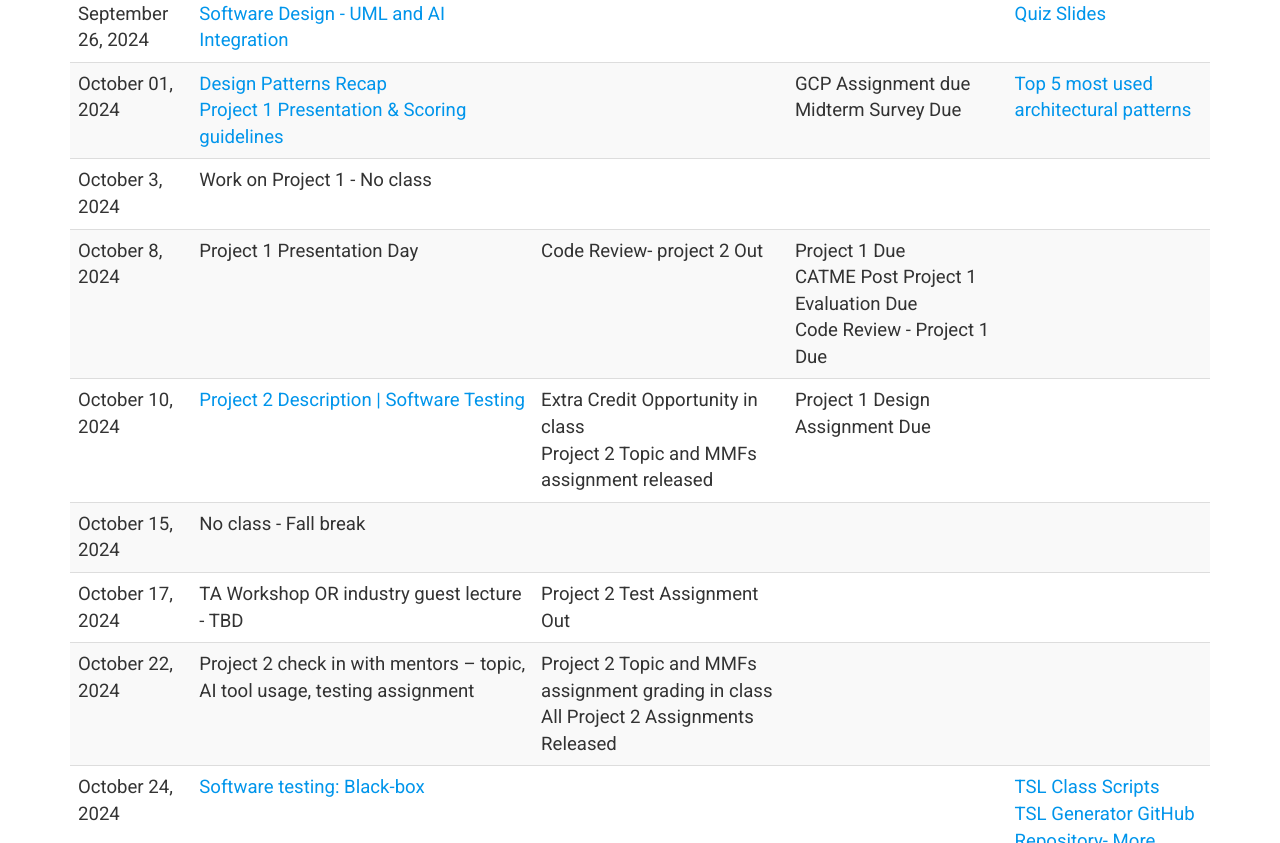
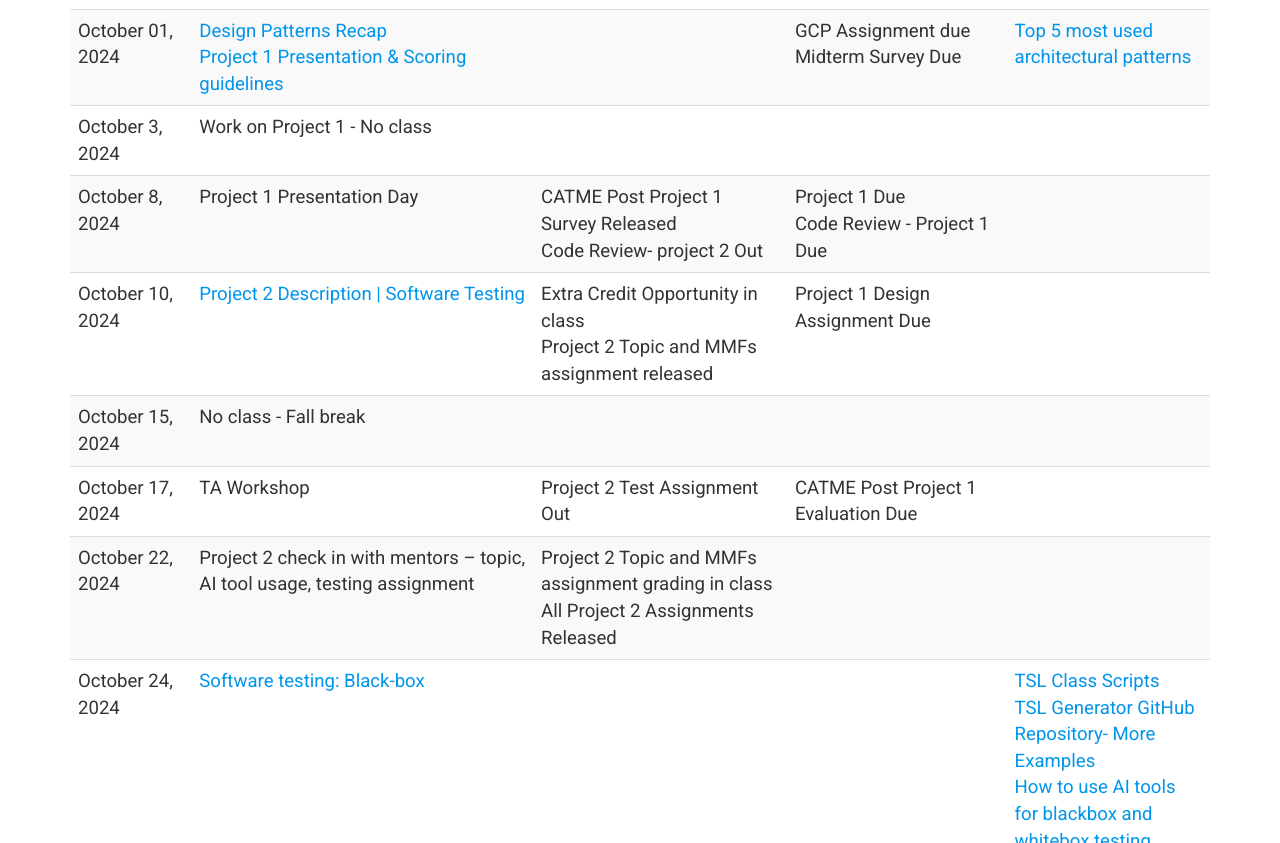
Before and after one commit to Nimisha-Roy/CS3300-Fall24, a plain HTML site: page index.html in a window 1280 px wide. Shown: the part 3644-4487 px from the top of the page. Drawn offline with nearby package versions, Linux system fonts and the light colour scheme; no server answers; some icons are missing.

Commit message:
lecture 10 added

```diff
--- a/index.html
+++ b/index.html
@@ -282,7 +282,6 @@ Students will participate in two main projects that simulate real-world software
   </td>
   <td>
     Extra Credit Opportunity in Class<br>
-    CATME Post Project 1 Survey Released<br>
     Midterm Anonymous Survey Released
   </td>
   <td>Project 1 - Requirements Assignment Due</td>
@@ -322,10 +321,12 @@ Students will participate in two main projects that simulate real-world software
 <tr>
   <td>October 8, 2024</td>
   <td>Project 1 Presentation Day</td>
-  <td>Code Review- project 2 Out</td>
+  <td>
+    CATME Post Project 1 Survey Released<br>
+    Code Review- project 2 Out
+  </td>
   <td>
     Project 1 Due<br>
-    CATME Post Project 1 Evaluation Due<br>
     Code Review - Project 1 Due<br>
   </td>
   <td></td>
@@ -351,9 +352,9 @@ Students will participate in two main projects that simulate real-world software
 
 <tr>
   <td>October 17, 2024</td>
-  <td>TA Workshop OR industry guest lecture - TBD</td>
+  <td>TA Workshop</td>
   <td>Project 2 Test Assignment Out</td>
-  <td></td>
+  <td>CATME Post Project 1 Evaluation Due<br></td>
   <td></td>
 </tr>
 
```
Also changed, not shown: 1 other file.
